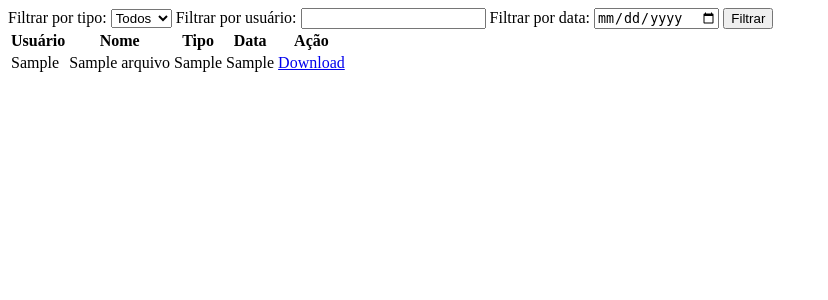
After one commit to pedrohcbock/Trabalho-Programacao, a PHP site: page /documentos_listar.php in a window 1280 px wide. The commit adds this page. Shown: the top 300 px of the page, without its empty margins (0-828 px from the left). Run offline with PHP 8.4, Linux system fonts and the light colour scheme; tables that the repository leaves empty or names only in its code hold one stand-in row (values such as "Sample post").

Commit message:
filtragem funcionando

```diff
--- a/cadastro.php
+++ b/cadastro.php
@@ -1,6 +1,6 @@
 <?php
-    require('models/Model.php');
-    require('models/Usuario.php');
+    require_once 'models/Model.php';
+    require_once 'models/Usuario.php';
 
     $nome = $_POST['nome'] ?? false;
     $email =$_POST['email'] ?? false;
@@ -20,5 +20,5 @@
         'senha' => $senha,
     ]);
 
-    // header('location:menu.php');
+    header('location:menu.php');
 ?>
--- a/cadastro_usuario.php
+++ b/cadastro_usuario.php
@@ -1,4 +1,4 @@
 <?php
-    require('carregar_twig.php');
+    require_once 'carregar_twig.php';
 
     echo $twig->render('cadastro.html');
--- a/carregar_twig.php
+++ b/carregar_twig.php
@@ -1,5 +1,5 @@
 <?php
-    require('vendor/autoload.php');
+    require_once 'vendor/autoload.php';
 
     $loader = new \Twig\Loader\FilesystemLoader('./templates');
 
--- /dev/null
+++ b/documentos_listar.php
@@ -0,0 +1,45 @@
+<?php
+require_once 'pdo.php';
+require_once 'carregar_twig.php';
+
+$filtro_tipo = isset($_POST['tipo']) ? $_POST['tipo'] : '';
+$filtro_usuario = isset($_POST['usuario']) ? $_POST['usuario'] : '';
+$filtro_data = isset($_POST['data']) ? $_POST['data'] : '';
+
+$sql = 'SELECT * FROM arquivos WHERE 1=1';
+$parametros = array();
+
+if (!empty($filtro_tipo)) {
+    $sql .= ' AND tipo = ?';
+    $parametros[] = $filtro_tipo;
+}
+
+if (!empty($filtro_usuario)) {
+    $sql .= ' AND usuario = ?';
+    $parametros[] = $filtro_usuario;
+}
+
+if (!empty($filtro_data)) {
+    $sql .= ' AND data = ?';
+    $parametros[] = $filtro_data;
+}
+
+$stmt = $pdo->prepare($sql);
+$stmt->execute($parametros);
+
+
+$table_rows = array();
+foreach ($stmt as $row) {
+
+    $conteudo = base64_decode($row['conteudo']);
+
+    $table_rows[] = array(
+        'usuario' => $row['usuario'],
+        'nome' => $row['nome'],
+        'tipo' => $row['tipo'],
+        'data_envio' => $row['data_envio'],
+        'conteudo' => $conteudo,
+    );
+}
+
+echo $twig->render('documentos_listar.html', array('table_rows' => $table_rows));
--- a/login.php
+++ b/login.php
@@ -1,5 +1,5 @@
 <?php
-    require('carregar_twig.php');
+    require_once 'carregar_twig.php';
 
     $erro = $_GET['erro'] ?? false;
 
--- a/login_verifica.php
+++ b/login_verifica.php
@@ -1,5 +1,5 @@
 <?php
-require('pdo.php');
+require_once 'pdo.php';
 
 $user = $_POST['nome'];
 $pass = $_POST['senha'];
@@ -24,7 +24,7 @@ if ($sql->rowCount()) {
     session_start();
     $_SESSION['user'] = $user->nome;
 
-    header('location:upload_arquivo.php');
+    header('location:menu.php');
     die;
 } else {
 
--- a/sql/banco.sql
+++ b/sql/banco.sql
@@ -14,5 +14,4 @@ CREATE TABLE arquivos (
     conteudo LONGTEXT NOT NULL,
     usuario VARCHAR(250) NOT NULL,
     data_envio DATETIME NOT NULL DEFAULT CURRENT_TIMESTAMP,
-    PRIMARY KEY (id)
-);
+    PRIMARY KEY (id))
--- a/templates/cadastro.html
+++ b/templates/cadastro.html
@@ -19,7 +19,7 @@
         </div>
         <a href="login.php">Acessar</a>
     </fieldset>
-        <form method="post" action="cadastro_usuario.php">
+        <form method="post" action="cadastro.php">
             <fieldset class="fieldset">
                 <div class="titulo-acess">Crie uma conta!</div>
                 <div class="formCadastro">
--- /dev/null
+++ b/templates/documentos_listar.html
@@ -0,0 +1,50 @@
+<!DOCTYPE html>
+<html lang="en">
+
+<head>
+    <meta charset="UTF-8">
+    <meta http-equiv="X-UA-Compatible" content="IE=edge">
+    <meta name="viewport" content="width=device-width, initial-scale=1.0">
+    <title>Document</title>
+</head>
+
+<body>
+<form method="post">
+    <label for="tipo">Filtrar por tipo:</label>
+    <select id="tipo" name="tipo">
+        <option value="">Todos</option>
+        <option value="application/pdf">PDF</option>
+        <option value="application/msword">DOC</option>
+        <option value="application/vnd.openxmlformats-officedocument.wordprocessingml.document">DOCX</option>
+    </select>
+
+    <label for="usuario">Filtrar por usuário:</label>
+    <input type="text" id="usuario" name="usuario">
+
+    <label for="data">Filtrar por data:</label>
+    <input type="date" id="data" name="data">
+
+    <input type="submit" value="Filtrar">
+</form>
+
+<table>
+    <tr>
+        <th>Usuário</th>
+        <th>Nome</th>
+        <th>Tipo</th>
+        <th>Data</th>
+        <th>Ação</th>
+    </tr>
+    {% for row in table_rows %}
+    <tr>
+        <td>{{ row.usuario }}</td>
+        <td>{{ row.nome }}</td>
+        <td>{{ row.tipo }}</td>
+        <td>{{ row.data_envio }}</td>
+        <td><a href="data:{{ row.tipo }};base64,{{ row.conteudo }}" download>Download</a></td>
+    </tr>
+    {% endfor %}
+</table>
+</body>
+
+</html>
--- a/templates/login.html
+++ b/templates/login.html
@@ -22,7 +22,7 @@
                 </div>
                 <div >
                     <button class="button-acess-cad"  >
-                        <a href="cadastro.php" >Cadastrar-se</a>
+                        <a href="cadastro_usuario.php" >Cadastrar-se</a>
                     </button>
                 </div>
 
--- a/upload_arquivo.php
+++ b/upload_arquivo.php
@@ -1,4 +1,4 @@
 <?php
-    require('carregar_twig.php');
+    require_once 'carregar_twig.php';
 
     echo $twig->render('upload.html');
```
Also changed, not shown: models/Model.php (+0 -16 lines), templates/upload.html (added, +15 -0 lines), upload.php (+8 -8 lines), 1 other file.
